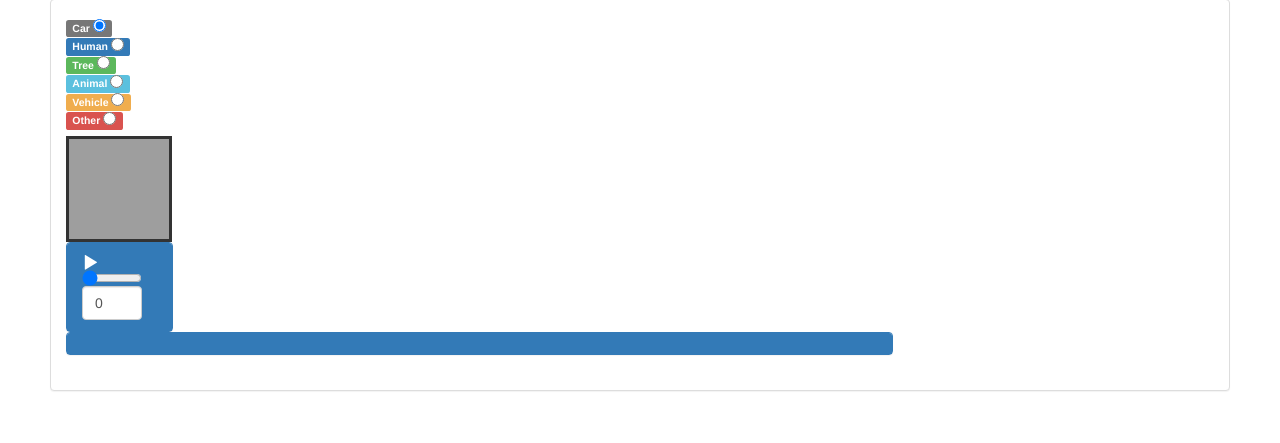
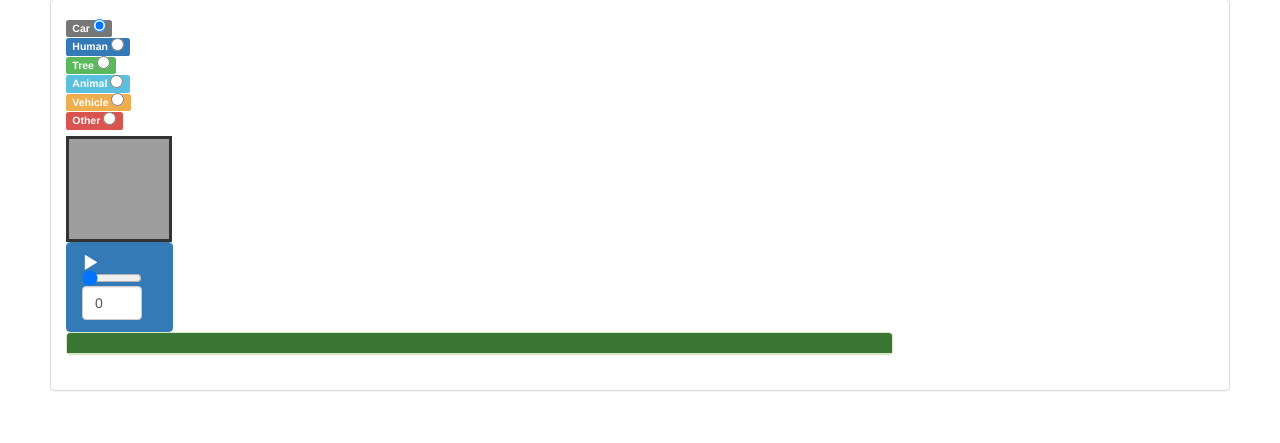
Before and after one commit to antingshen/BeaverDam, a Flask app: page / in a window 1280 px wide. Shown: the part 51-494 px from the top of the page. Run offline with Flask 2, Linux system fonts and the light colour scheme; some libraries are stand-ins or nearby versions; grey boxes are pictures that could not be loaded.

Commit message:
added color to key frames and fixed animation border

```diff
--- a/static/app.css
+++ b/static/app.css
@@ -58,7 +58,7 @@
     margin-left: 75px;
     width: 2px;
     height: 2px;
-    background: black;
+    background: #f0ad4e;
     border-radius: 2px;
     display: block;
     position: absolute;
--- a/static/canvas.js
+++ b/static/canvas.js
@@ -252,6 +252,14 @@ class Canvas {
         this.boxes = this.getBoxes(value);
         this.valid = false;
         document.getElementById("frame").style.backgroundImage = frame_url(this._frame);
+        if (this.selection != null && this.selection.thing != null) {
+            for (var box of this.boxes) {
+                if (box.thing.id == this.selection.thing.id) {
+                    this.selection = box;
+                    break;
+                }
+            }
+        }
     }
 
     /* Retrieves a list of box objects that belong in the current frame */
--- a/templates/video.html
+++ b/templates/video.html
@@ -41,8 +41,8 @@
                             </div>
                         </div>
 
-                        <div id="key-frames-controller" class="panel panel-primary">
-                            <div class="panel-heading">
+                        <div id="key-frames-controller" class="panel panel-success">
+                            <div class="panel-heading" style="background-color: #3A7734">
 
                                 <div id="key-frames">
 
```
